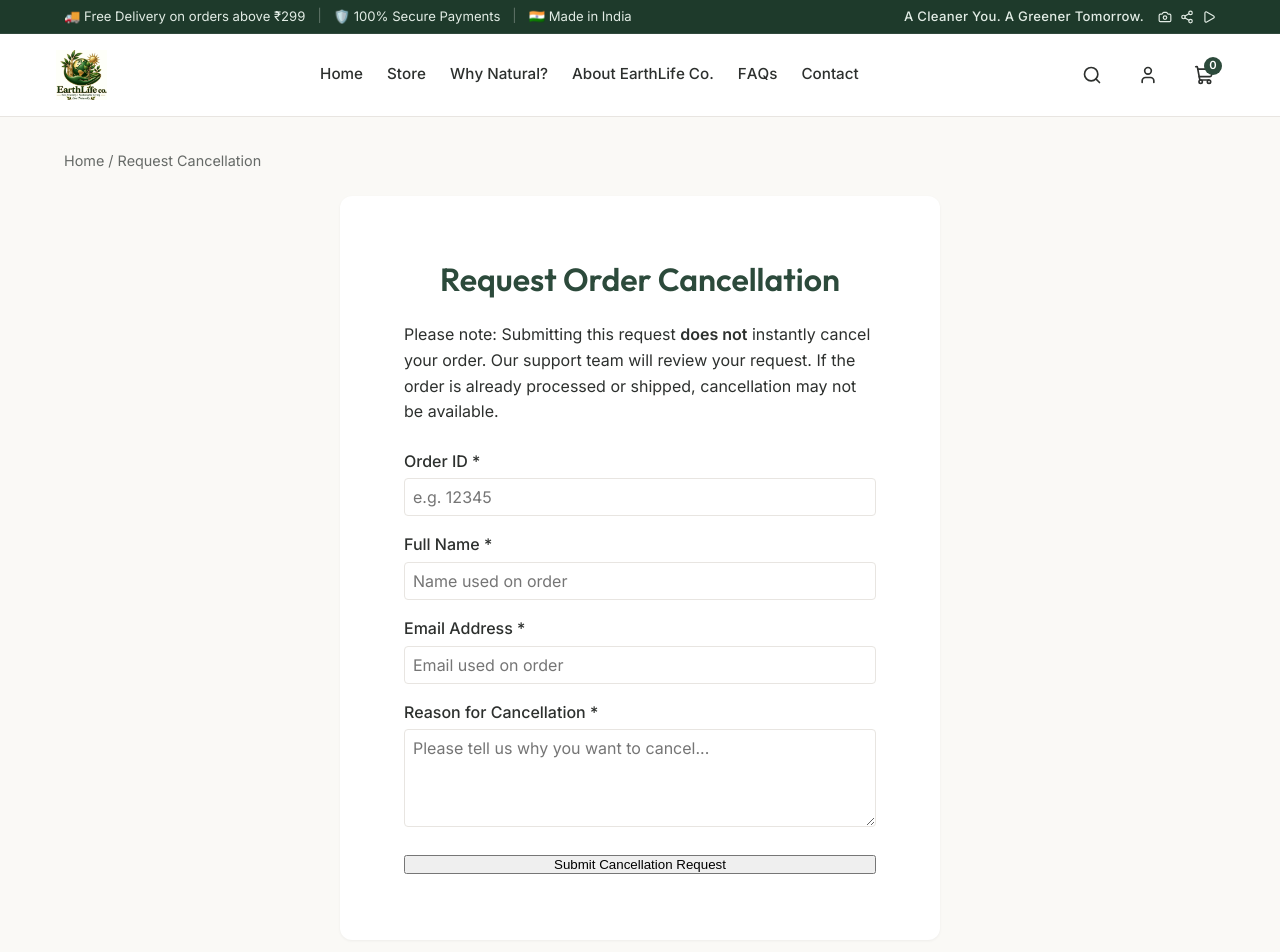
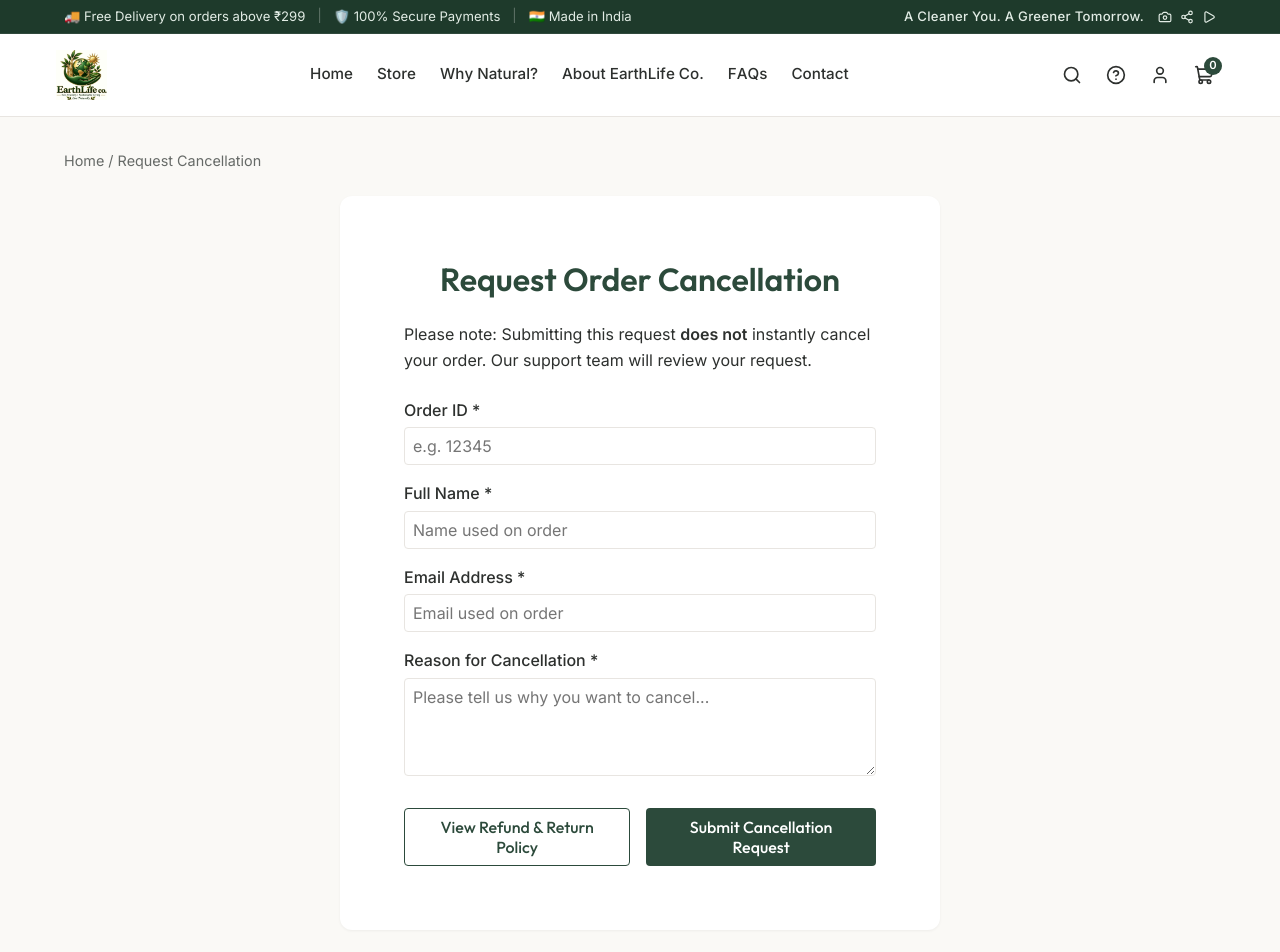
Before and after one commit to PoojithaJagadam/EarthLifeCo, a React (Vite) app: page /cancellation-request in a window 1280 px wide. Shown: the top 952 px of the page. Built offline with nearby package versions, Linux system fonts and the light colour scheme; a web font is replaced by a local one.

Commit message:
feat(support): add order cancellation flow
- Added support dropdown to header
- Created cancellation request page with orderId support
- Integrated mailto link for cancellation requests
- Added robust checks for Ecwid API access

```diff
--- a/src/components/Header/Header.css
+++ b/src/components/Header/Header.css
@@ -68,7 +68,7 @@
 
 .header-actions {
   display: flex;
-  gap: var(--spacing-md, 1rem);
+  gap: 0.25rem; /* Reduced from 1rem */
   align-items: center;
 }
 
--- a/src/components/Header/Header.jsx
+++ b/src/components/Header/Header.jsx
@@ -1,6 +1,6 @@
 import React, { useState, useEffect } from 'react';
 import { Link, NavLink, useLocation } from 'react-router-dom';
-import { Search, User, ShoppingCart, Menu, X, ArrowRight } from 'lucide-react';
+import { Search, User, ShoppingCart, Menu, X, ArrowRight, HelpCircle } from 'lucide-react';
 import Container from '../UI/Container/Container';
 import logoImg from '../../assets/logo.png';
 import RandomLetterSwap from '../UI/RandomLetterSwap/RandomLetterSwap';
@@ -12,6 +12,7 @@ const Header = () => {
   const { cartCount } = useCart();
   const { isLoggedIn, customer } = useEcwidAccount();
   const [isMenuOpen, setIsMenuOpen] = useState(false);
+  const [isSupportOpen, setIsSupportOpen] = useState(false);
   const location = useLocation();
   const [prevPath, setPrevPath] = useState(location.pathname);
 
@@ -78,6 +79,17 @@ const Header = () => {
           <Link to="/store#!/~/search" className="icon-btn search-btn" aria-label="Search" title="Search">
             <Search size={20} />
           </Link>
+          <div className="support-dropdown" style={{position: 'relative'}}>
+            <button className="icon-btn support-btn" title="Support" onClick={() => setIsSupportOpen(!isSupportOpen)}>
+              <HelpCircle size={20} />
+            </button>
+            {isSupportOpen && (
+              <div className="support-menu" style={{position: 'absolute', right: 0, top: '100%', background: 'white', border: '1px solid #ddd', padding: '10px', borderRadius: '8px', zIndex: 10}} onClick={() => setIsSupportOpen(false)}>
+                <Link to="/cancellation-request" style={{display: 'block', padding: '5px 0', textDecoration: 'none', color: 'black'}}>Cancel Order</Link>
+                <Link to="/contact" style={{display: 'block', padding: '5px 0', textDecoration: 'none', color: 'black'}}>Contact Us</Link>
+              </div>
+            )}
+          </div>
           <Link
             to="/account"
             className="icon-btn account-btn"
--- a/src/components/UI/Button/Button.css
+++ b/src/components/UI/Button/Button.css
@@ -18,6 +18,7 @@
 }
 .el-button--primary:hover {
   background-color: var(--color-primary-light);
+  color: var(--color-text-inverse);
 }
 
 .el-button--secondary {
--- a/src/components/UI/RandomLetterSwap/RandomLetterSwap.css
+++ b/src/components/UI/RandomLetterSwap/RandomLetterSwap.css
@@ -41,6 +41,8 @@
 /* On parent link hover or focus: roll letters up smoothly */
 .nav-links a:hover .letter-swap-char,
 .nav-links a:focus-visible .letter-swap-char,
+.el-button:hover .letter-swap-char,
+.el-button:focus-visible .letter-swap-char,
 .letter-swap-wrapper.is-hovered .letter-swap-char {
   transform: translateY(-100%);
 }
--- a/src/ecwid/account/ecwidAccount.js
+++ b/src/ecwid/account/ecwidAccount.js
@@ -16,7 +16,7 @@ export function getCurrentEcwidCustomer() {
 
   try {
     // 1. Try Ecwid.Customer.get()
-    if (window.Ecwid.Customer && typeof window.Ecwid.Customer.get === 'function') {
+    if (window.Ecwid && window.Ecwid.Customer && typeof window.Ecwid.Customer.get === 'function') {
       const cust = window.Ecwid.Customer.get();
       if (cust && (cust.email || cust.id)) {
         return normalizeCustomerData(cust);
@@ -24,7 +24,7 @@ export function getCurrentEcwidCustomer() {
     }
 
     // 2. Try Ecwid.getProfile()
-    if (typeof window.Ecwid.getProfile === 'function') {
+    if (window.Ecwid && typeof window.Ecwid.getProfile === 'function') {
       const prof = window.Ecwid.getProfile();
       if (prof && (prof.email || prof.id)) {
         return normalizeCustomerData(prof);
@@ -32,7 +32,7 @@ export function getCurrentEcwidCustomer() {
     }
 
     // 3. Try Ecwid.getOwnerProfile()
-    if (typeof window.Ecwid.getOwnerProfile === 'function') {
+    if (window.Ecwid && typeof window.Ecwid.getOwnerProfile === 'function') {
       const owner = window.Ecwid.getOwnerProfile();
       if (owner && (owner.email || owner.id)) {
         return normalizeCustomerData(owner);
--- a/src/pages/Account/Account.jsx
+++ b/src/pages/Account/Account.jsx
@@ -1036,6 +1036,12 @@ const Account = () => {
                   </div>
                 </div>
 
+                <div style={{ marginBottom: '2rem', padding: '1.5rem', backgroundColor: '#F8F6F0', borderRadius: '8px', border: '1px solid #EBE7DF', textAlign: 'center' }}>
+                  <h3 style={{ margin: '0 0 0.5rem 0', color: '#1E3A2B' }}>Need help with an order?</h3>
+                  <p style={{ margin: '0 0 1.25rem 0', color: '#4B6354' }}>If your order has not shipped yet, you can submit a cancellation request.</p>
+                  <Link to="/cancellation-request" className="btn btn-primary">Request Order Cancellation</Link>
+                </div>
+
                 <div className="ecwid-orders-wrapper">
                   <EcwidStore defaultPage="account/orders" />
                 </div>
--- a/src/pages/Cancellation/Cancellation.css
+++ b/src/pages/Cancellation/Cancellation.css
@@ -48,6 +48,18 @@
   border-color: var(--color-primary);
 }
 
+.cancellation-buttons {
+  display: flex;
+  gap: var(--spacing-md);
+  margin-top: var(--spacing-lg);
+}
+
+@media (max-width: 600px) {
+  .cancellation-buttons {
+    flex-direction: column;
+  }
+}
+
 .cancellation-success {
   text-align: center;
   padding: var(--spacing-xl) 0;
--- a/src/pages/Cancellation/Cancellation.jsx
+++ b/src/pages/Cancellation/Cancellation.jsx
@@ -1,10 +1,13 @@
-import React, { useState } from 'react';
-import { Link } from 'react-router-dom';
+import React, { useState, useEffect } from 'react';
+import { Link, useSearchParams } from 'react-router-dom';
 import './Cancellation.css';
 
 const Cancellation = () => {
+  const [searchParams] = useSearchParams();
+  const orderIdParam = searchParams.get('orderId') || '';
+
   const [formData, setFormData] = useState({
-    orderId: '',
+    orderId: orderIdParam,
     customerName: '',
     customerEmail: '',
     reason: ''
@@ -16,32 +19,21 @@ const Cancellation = () => {
     setFormData({ ...formData, [e.target.name]: e.target.value });
   };
 
-  const handleSubmit = async (e) => {
+  const handleSubmit = (e) => {
     e.preventDefault();
-    setStatus('loading');
 
-    try {
-      const endpoint = (import.meta.env.VITE_API_BASE_URL || '') + '/api/cancellation-request';
-      const response = await fetch(endpoint, {
-        method: 'POST',
-        headers: {
-          'Content-Type': 'application/json',
-        },
-        body: JSON.stringify(formData),
-      });
+    const subject = `Cancellation Request - Order ${formData.orderId}`;
+    const body = `Order ID: ${formData.orderId}
+Full Name: ${formData.customerName}
+Email: ${formData.customerEmail}
+Reason for Cancellation: ${formData.reason}
 
-      const data = await response.json();
+Please review my cancellation request.`;
 
-      if (response.ok) {
-        setStatus('success');
-      } else {
-        setStatus('error');
-        setErrorMessage(data.error || 'Something went wrong.');
-      }
-    } catch {
-      setStatus('error');
-      setErrorMessage('Network error. Please try again later.');
-    }
+    const mailtoLink = `mailto:support@earthlifeco.com?subject=${encodeURIComponent(subject)}&body=${encodeURIComponent(body)}`;
+
+    window.location.href = mailtoLink;
+    setStatus('success');
   };
 
   return (
@@ -56,16 +48,16 @@ const Cancellation = () => {
         {status === 'success' ? (
           <div className="cancellation-success">
             <div className="success-icon">✓</div>
-            <h2>Request Submitted</h2>
-            <p>Your cancellation request for order <strong>{formData.orderId}</strong> has been sent to our team.</p>
-            <p>We will review the order status in our system. If the order has not been processed or shipped yet, we will cancel it and initiate a refund. You will receive an email update shortly.</p>
+            <h2>Request Prepared</h2>
+            <p>Your cancellation request for order <strong>{formData.orderId}</strong> has been prepared in your email client.</p>
+            <p>EarthLife will review your request and contact you.</p>
             <Link to="/store" className="btn btn-primary mt-2">Return to Store</Link>
           </div>
         ) : (
           <div className="cancellation-form-wrapper">
             <p className="mb-3">
               Please note: Submitting this request <strong>does not</strong> instantly cancel your order.
-              Our support team will review your request. If the order is already processed or shipped, cancellation may not be available.
+              Our support team will review your request.
             </p>
 
             <form onSubmit={handleSubmit} className="cancellation-form">
@@ -117,18 +109,21 @@ const Cancellation = () => {
                 ></textarea>
               </div>
 
-              {status === 'error' && (
-                <div className="error-message mb-2">{errorMessage}</div>
-              )}
-
-              <button
-                type="submit"
-                className="btn btn-primary"
-                disabled={status === 'loading'}
-                style={{ width: '100%' }}
-              >
-                {status === 'loading' ? 'Submitting...' : 'Submit Cancellation Request'}
-              </button>
+                  <div className="cancellation-buttons">
+                    <button
+                      type="button"
+                      className="el-button el-button--secondary"
+                      onClick={() => window.location.href='/refund-policy'}
+                    >
+                      View Refund & Return Policy
+                    </button>
+                    <button
+                      type="submit"
+                      className="el-button el-button--primary"
+                    >
+                      Submit Cancellation Request
+                    </button>
+                  </div>
             </form>
           </div>
         )}
```
Also changed, not shown: src/pages/Orders/Orders.jsx (+8 -0 lines), src/pages/RefundPolicy/RefundPolicy.jsx (+7 -1 lines).
